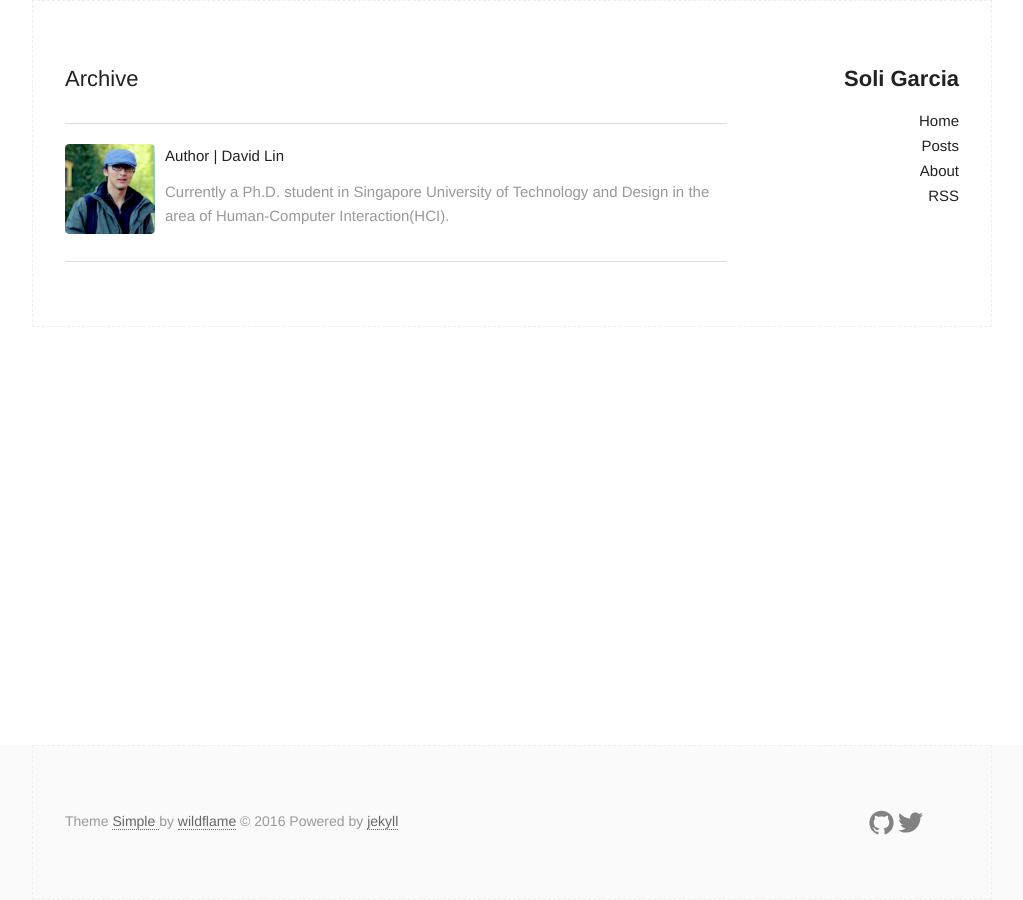
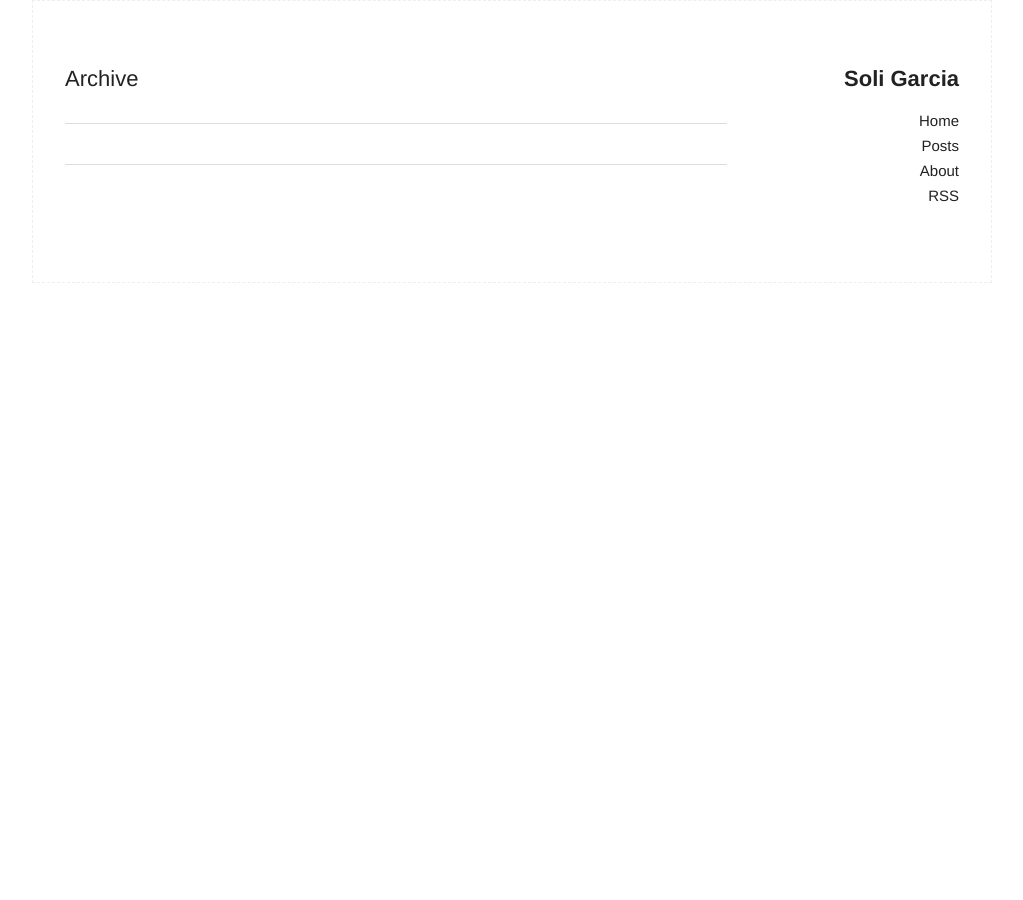
Before and after one commit to esmgarcia/personal, a Jekyll site: the page built from archive.html, in a window 1280 px wide. Shown: the whole page, without its empty margins (128-1151 px from the left). Built offline with Jekyll 4.4.1, drawn with Linux system fonts in a browser that asks for light colours.

Commit message:
Another attempt to remove author layout

```diff
--- a/_includes/author.html
+++ b/_includes/author.html
@@ -1,9 +1,9 @@
 <section class="author">
-  <div class="authorimage box" style="background: url({{site.baseurl}}/assets/img/Taffy.jpg)"></div>
+  <!-- <div class="authorimage box" style="background: url({{site.baseurl}}/assets/img/Taffy.jpg)"></div>
   <div class="authorinfo box">
     <p>Author | David Lin</p>
     <p class="bio">
       Currently a Ph.D. student in Singapore University of Technology and Design in the area of Human-Computer Interaction(HCI).
     </p>
-  </div>
+  </div> -->
 </section>
--- a/_layouts/default.html
+++ b/_layouts/default.html
@@ -14,7 +14,7 @@
           </div>
         </div>
       </div>
-      {% include footer.html %}
+      <!-- {% include footer.html %} -->
     </div>
   </body>
 </html>
```
